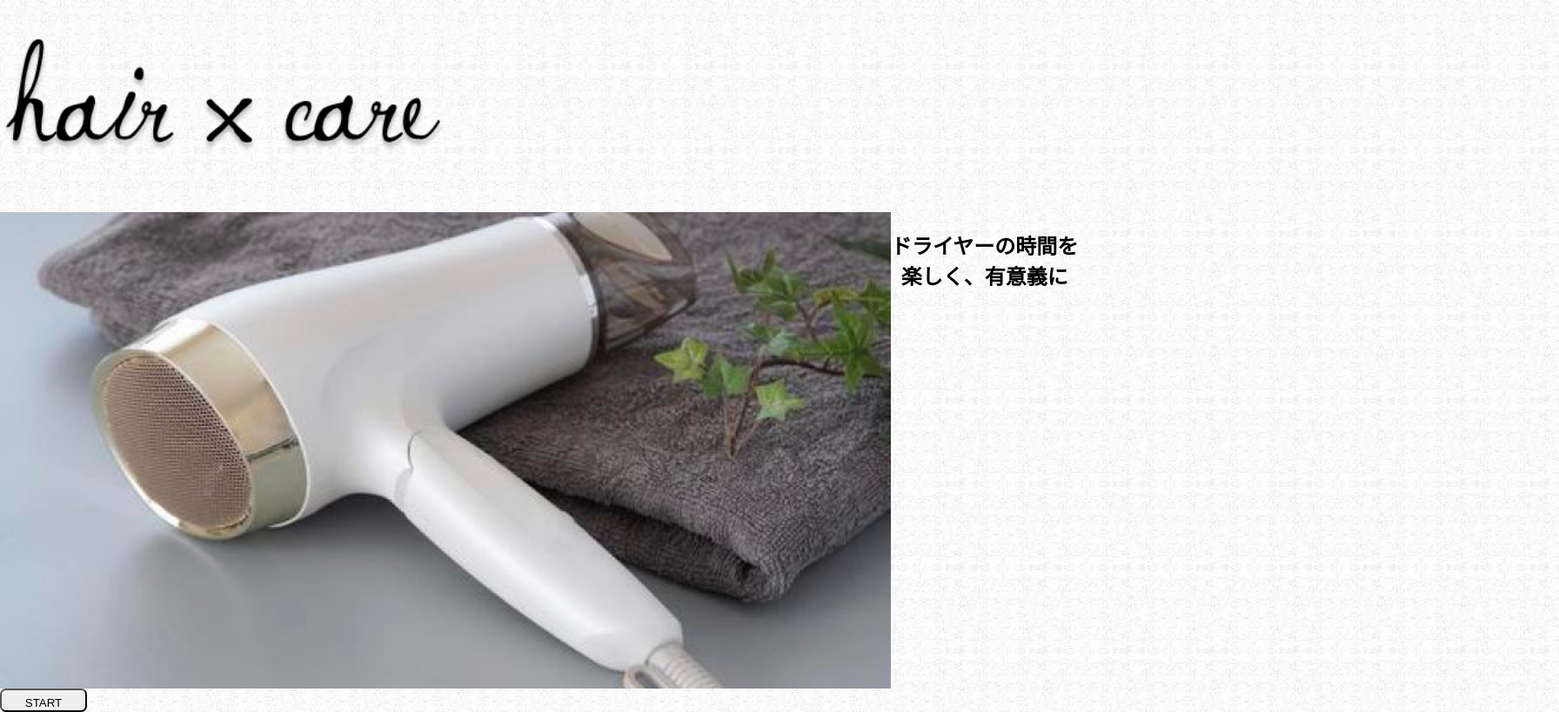
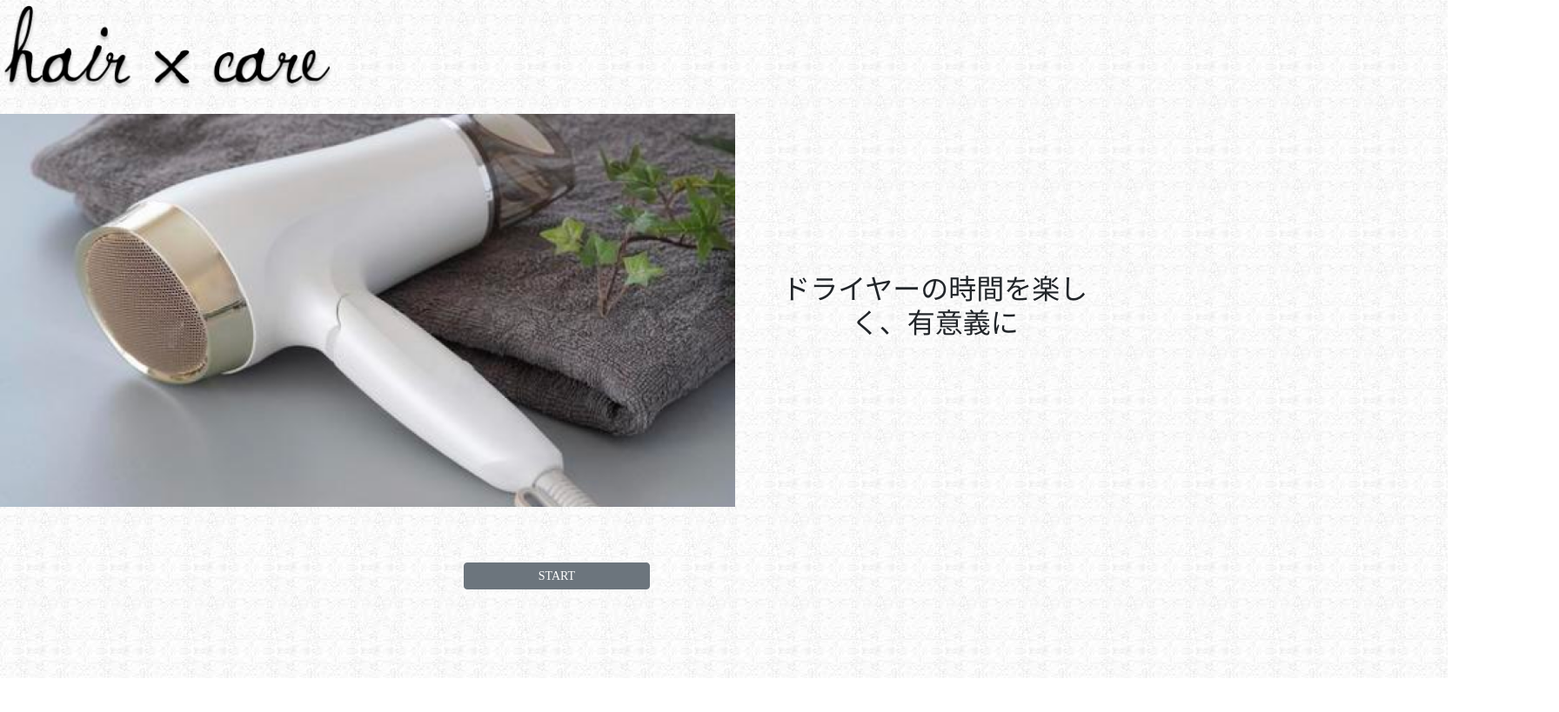
Before and after one commit to senbonmatsu/hair-care, a plain HTML site: page dist/index.html in a window 1280 px wide. Shown: the part 20-839 px from the top of the page at 87% size, 1792 px wide, since content can reach past the window. After the commit the page ends 800 px from the top, so only its background shows below. Drawn offline with nearby package versions, Linux system fonts and the light colour scheme.

Commit message:
title remake

```diff
--- a/dist/index.css
+++ b/dist/index.css
@@ -1,32 +1,50 @@
 #hair_care{
-    width: 40%;
-    height: 30%;
+    width: 30%;
+    height: 20%;
     margin-right: 100%;
-    margin-bottom: 5%;
-    margin-top: 5%
+    margin-bottom: 2%;
+    margin-top: 2%
 }
 
 #dryer{
-    width: 80%;
+    width: 100%;
     height: auto;
+    animation-name: fadeIn;
+    animation-duration: 4s;
+    animation-fill-mode:forwards;
 }
 
-.flex_box{
-    display: flex;
+@keyframes fadeIn {
+    from {
+    opacity: 0;
+    }
+    to {
+    opacity: 1;
+    }
 }
 
 h2{
     text-align: center;
+    font-family: 'Noto Serif JP', serif;
 }
 
-button{
-    width: 100px;
-    height: 2em;
-    text-align: center;
+#center{
+    margin: auto;
+    animation-name: fadeIn;
+    animation-duration: 4s;
+    animation-fill-mode:forwards;
+}
 
-    padding: 0.5em;
-    border-radius: 0.5em;
+.button{
+    margin-top: 5%;
+    margin-right: auto;
+    margin-left: auto;
 }
+
+#start_button{
+    font-family: 'Noto Serif JP', serif;
+}
+
 body{
     background-image: url("gazou/haikei.jpeg");
     margin: 0%;
--- a/dist/index.html
+++ b/dist/index.html
@@ -1,16 +1,32 @@
 
 <!DOCTYPE html>
+<html lang="ja">
     <head>
         <link href="index.css" rel="stylesheet"/>
+        <meta name="viewport" content="width=device-width, initial-scale=1">
+        <link href="https://cdn.jsdelivr.net/npm/bootstrap@5.3.0/dist/css/bootstrap.min.css" rel="stylesheet" integrity="sha384-9ndCyUaIbzAi2FUVXJi0CjmCapSmO7SnpJef0486qhLnuZ2cdeRhO02iuK6FUUVM" crossorigin="anonymous">
+        <link rel="preconnect" href="https://fonts.googleapis.com">
+        <link rel="preconnect" href="https://fonts.gstatic.com" crossorigin>
+        <link href="https://fonts.googleapis.com/css2?family=Noto+Serif+JP&display=swap" rel="stylesheet">
     </head>
-<html>
     <body>
+        <div class="title">
             <img src="gazou/hair_care.png" id="hair_care"/>
-    <div class="flex_box">
+        </div>
+        <div class="row">
+            <div class="col-sm-8">
                 <img src="gazou/dryer.png" id="dryer"/>
-        <h2>ドライヤーの時間を<br>楽しく、有意義に</h2>
             </div>
-    <button onclick="location.href='./test.html'">START</button>
+            <div class="col" id="center">
+                <h2>ドライヤーの時間を楽しく、有意義に</h2>
+            </div>
+        </div>
+        <div class="d-grid col-2 mx-auto button">
+            <button type="button" class="btn btn-secondary btn-sm" id="start_button" onclick="location.href='./test.html'">START</button>
+        </div>
+        <script src="https://cdn.jsdelivr.net/npm/bootstrap@5.3.0/dist/js/bootstrap.bundle.min.js" integrity="sha384-geWF76RCwLtnZ8qwWowPQNguL3RmwHVBC9FhGdlKrxdiJJigb/j/68SIy3Te4Bkz" crossorigin="anonymous"></script>
+        <script src="https://cdn.jsdelivr.net/npm/@popperjs/core@2.11.8/dist/umd/popper.min.js" integrity="sha384-I7E8VVD/ismYTF4hNIPjVp/Zjvgyol6VFvRkX/vR+Vc4jQkC+hVqc2pM8ODewa9r" crossorigin="anonymous"></script>
+        <script src="https://cdn.jsdelivr.net/npm/bootstrap@5.3.0/dist/js/bootstrap.min.js" integrity="sha384-fbbOQedDUMZZ5KreZpsbe1LCZPVmfTnH7ois6mU1QK+m14rQ1l2bGBq41eYeM/fS" crossorigin="anonymous"></script>
     </body>
 
 </html>
```
Lines whose indentation alone changed are shown as unchanged.
